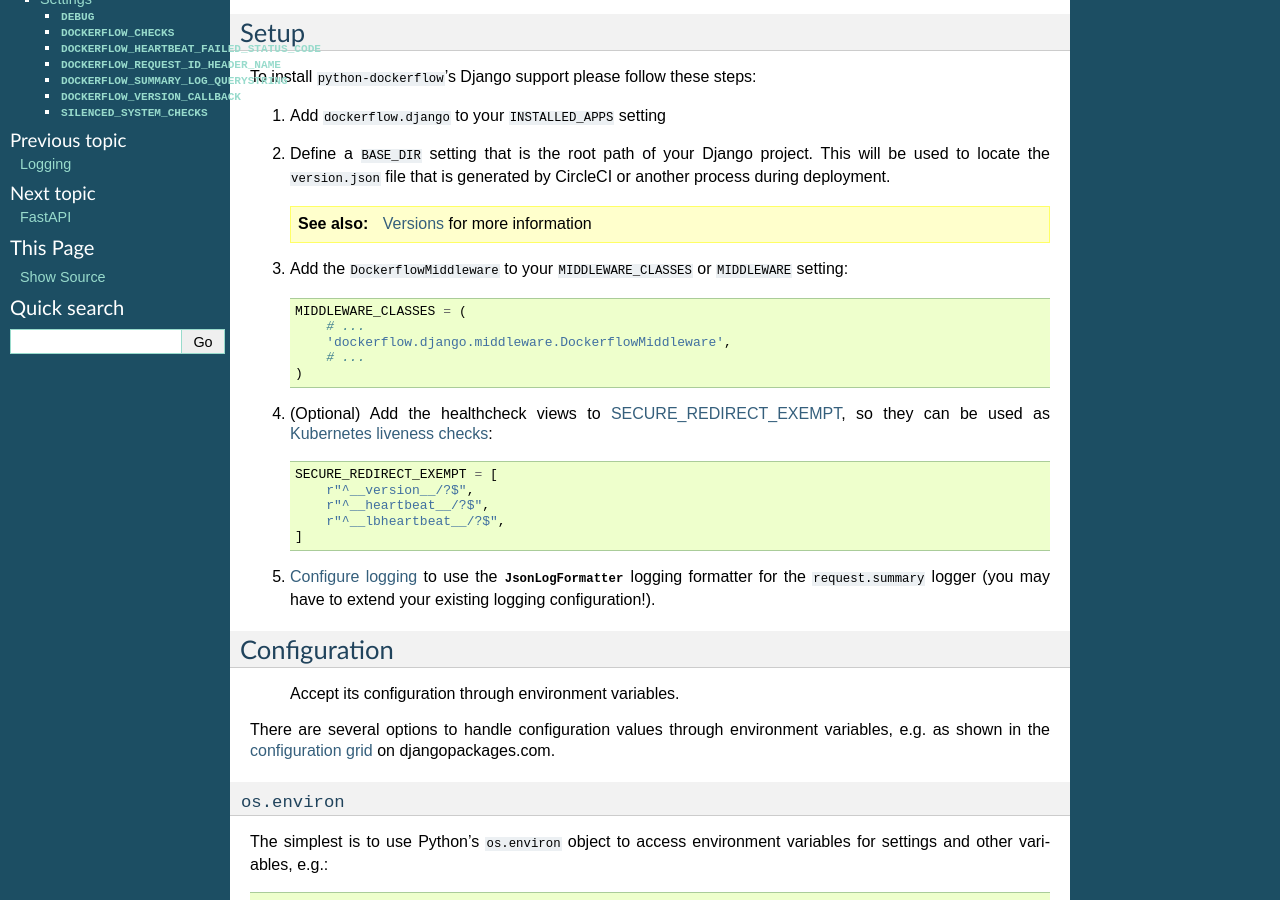
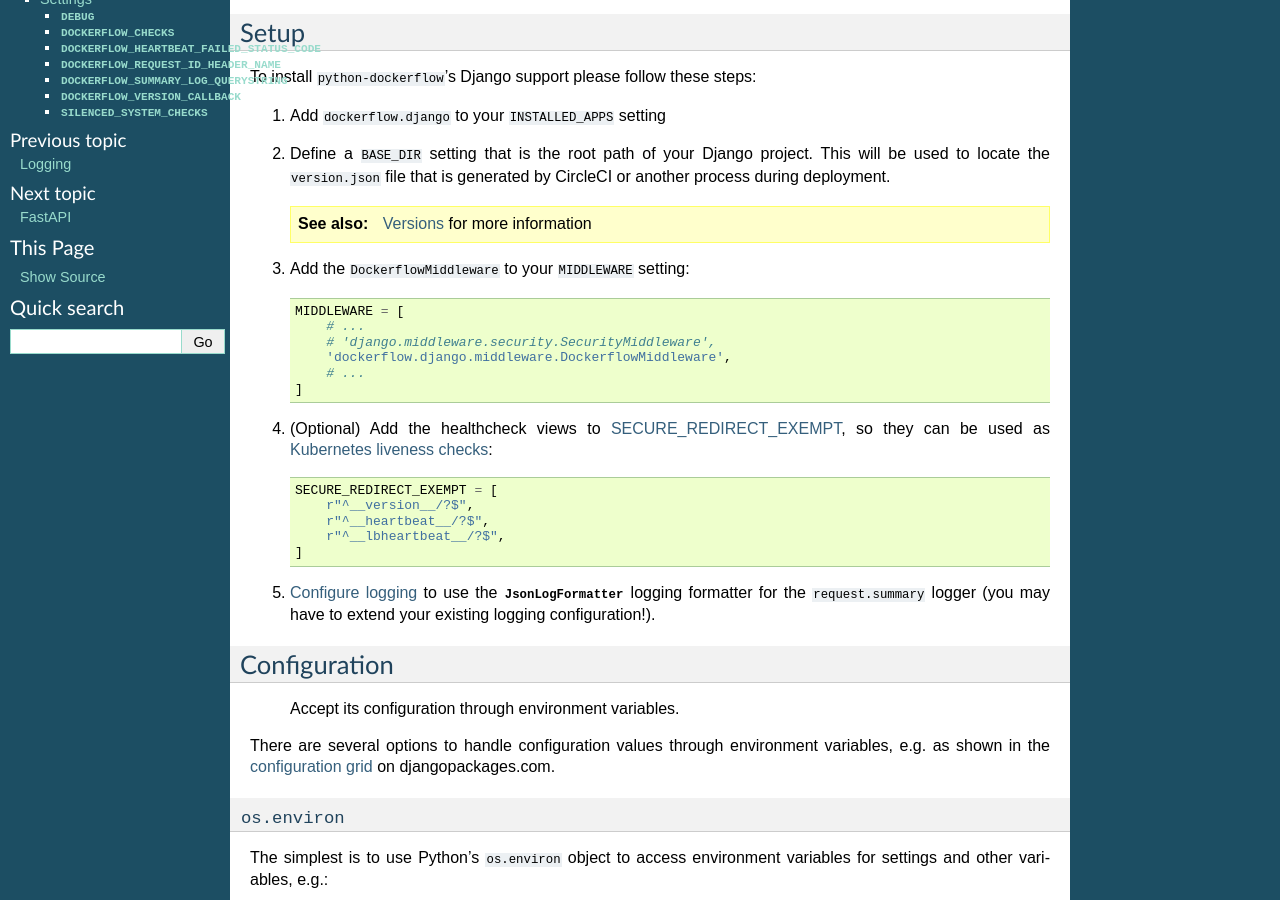
Before and after one commit to mozilla-services/python-dockerflow, a Sphinx documentation site: the page built from docs/django.rst, in a window 1280 px wide and 900 px high, scrolled down 387 px. Built offline with Sphinx 7.4.7, drawn with Linux system fonts in a browser that asks for light colours.

Commit message:
More MIDDLEWARE_CLASSES removal

```diff
--- a/docs/django.rst
+++ b/docs/django.rst
@@ -42,14 +42,14 @@ To install ``python-dockerflow``'s Django support please follow these steps:
 
    .. seealso:: :ref:`django-versions` for more information
 
-#. Add the ``DockerflowMiddleware`` to your ``MIDDLEWARE_CLASSES`` or
-   ``MIDDLEWARE`` setting::
+#. Add the ``DockerflowMiddleware`` to your ``MIDDLEWARE`` setting::
 
-    MIDDLEWARE_CLASSES = (
+    MIDDLEWARE = [
         # ...
+        # 'django.middleware.security.SecurityMiddleware',
         'dockerflow.django.middleware.DockerflowMiddleware',
         # ...
-    )
+    ]
 
 #. (Optional) Add the healthcheck views to SECURE_REDIRECT_EXEMPT_, so they can
    be used as `Kubernetes liveness checks`_::
```
